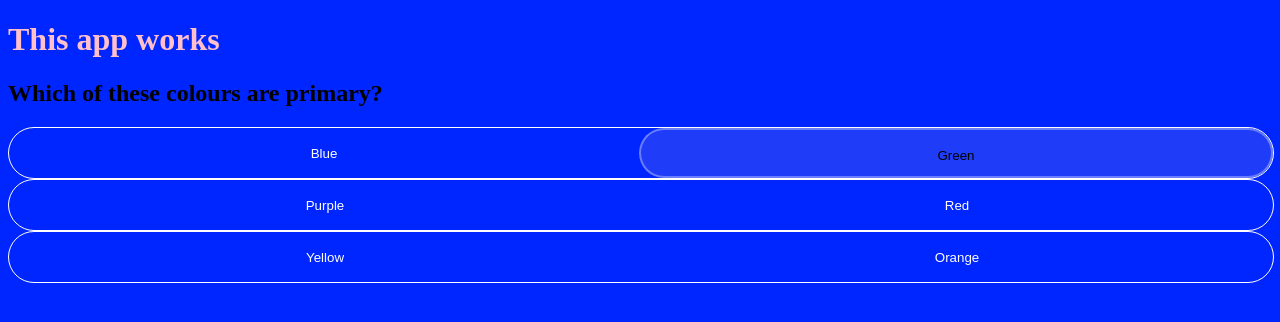
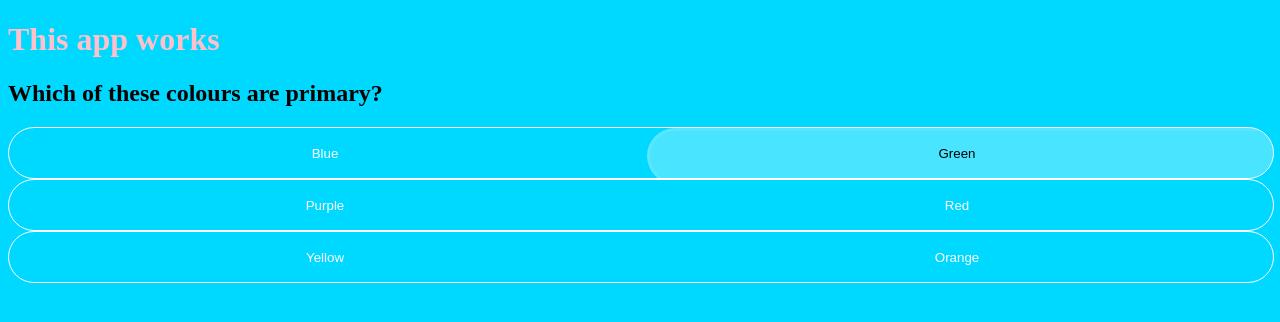
Before and after one commit to FaridahAbdulsalam/tech-test, a React (Vite) app: page / in a window 1280 px wide. Both pictures are taken after a click on the button "Green". Shown: the top 322 px of the page. Built offline with nearby package versions, Linux system fonts and the light colour scheme.

Commit message:
sliding effect implemented

```diff
--- a/src/App.scss
+++ b/src/App.scss
@@ -1,5 +1,5 @@
 *{
-    background-color: rgb(0, 38, 255);
+    background-color: rgb(0, 217, 255);
 }
 
 h1{
--- a/src/components/ToggleButton.scss
+++ b/src/components/ToggleButton.scss
@@ -7,6 +7,16 @@
     border: 1px solid white;
     border-radius: 50px;
 
+    .indicator{
+        position: absolute;
+        height: 100%;
+        width: 50%;
+        background-color: rgba(255, 255, 255, 0.288);
+        border: 3px solid rgba(236, 241, 229, 0.116);
+        border-radius: 50px;
+        transition: transform 0.3s ease;
+        z-index: 1;
+    }
 
     button{
         border: none;
@@ -16,23 +26,20 @@
         flex: 1;
         position: relative;
         background-color: rgba(255, 255, 255, 0);
-        // border-bottom: 1px solid white;
-        // border-top: 1px solid white;
-
-
         cursor: pointer;
         text-align: center;
         line-height: 50px;
         color: white;
 
+
+        &.active{
+            // background-color: rgba(221, 206, 208, 0.137);
+            color: black;
+            // border: 2px groove rgba(255, 255, 255, 0.336);
+            // border-radius: 50px;
+            z-index: 2;
+        }
     }
 
-    .tab.active{
-        background-color: rgba(221, 206, 208, 0.137);
-        color: black;
-        border: 2px solid rgba(255, 255, 255, 0.336);
-        border-radius: 50px;
-
-    }
 
 }
--- a/src/components/ToggleButton.tsx
+++ b/src/components/ToggleButton.tsx
@@ -24,8 +24,18 @@ const ToggleButton = ({
     }
   };
 
+  let indicatorPosition = "translateX(0%)";
+
+  if (selectedAnswer === optionB) {
+    indicatorPosition = "translateX(100%)";
+  }
+
   return (
     <div className="toggle-button-container">
+
+      {selectedAnswer && (
+        <div className="indicator" style={{transform: indicatorPosition }} />
+      )}
 
       <button
         className={`tab ${selectedAnswer === optionA ? "active" : ""}`}
```
